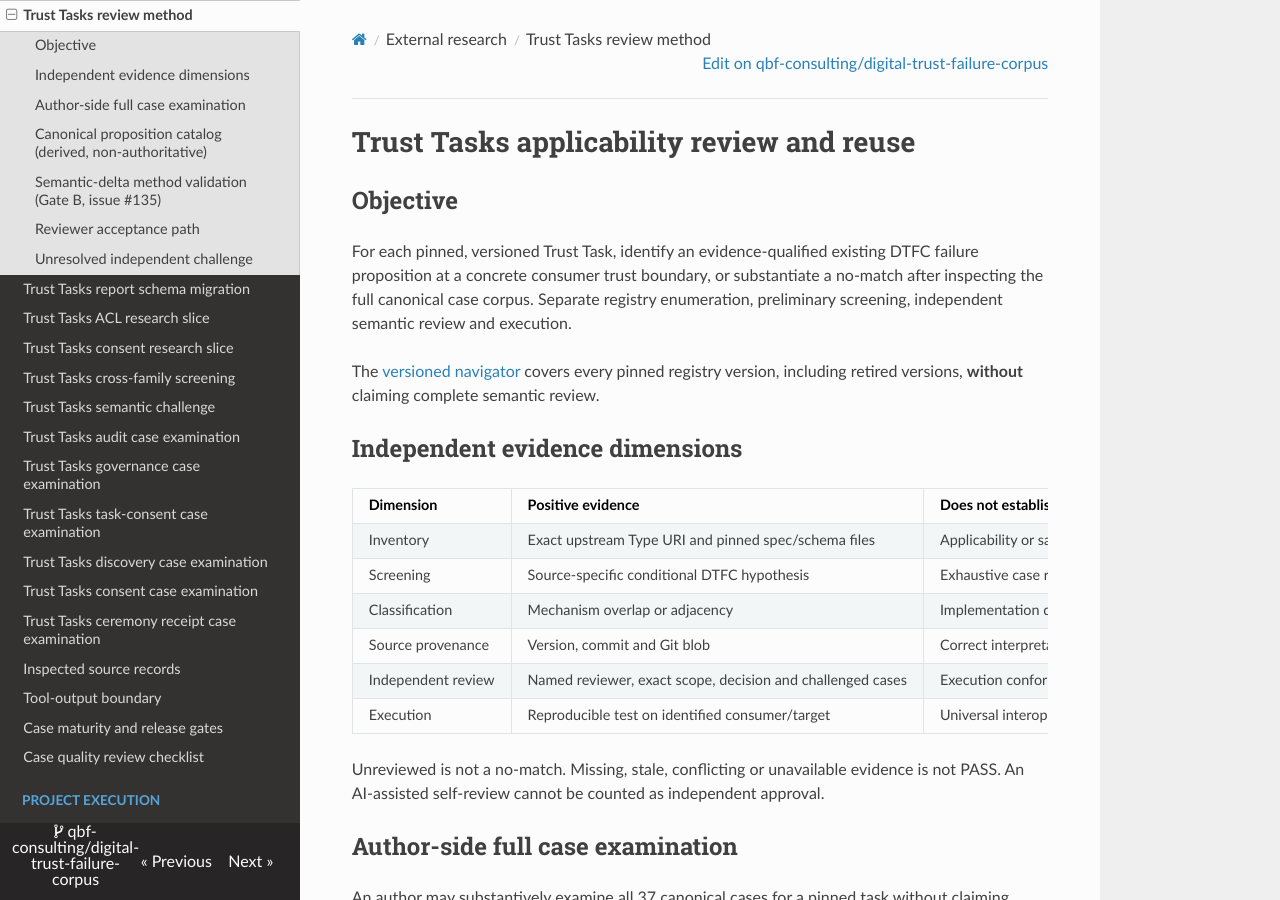
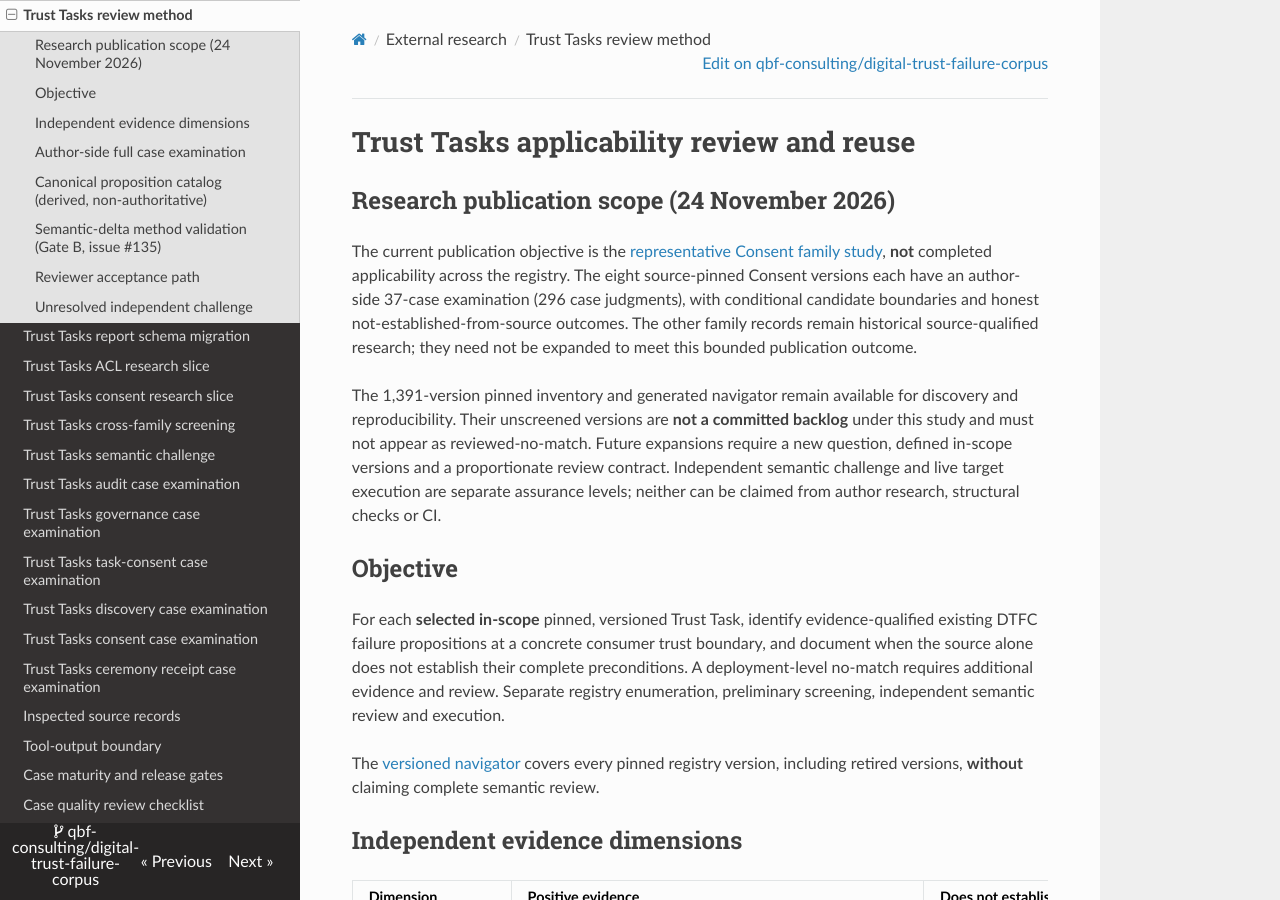
Before and after one commit to qbf-consulting/digital-trust-failure-corpus, an MkDocs documentation site: the page built from docs/trust-tasks-review-method.md, in a window 1280 px wide and 900 px high. Built offline with MkDocs 1.6.1, drawn with Linux system fonts in a browser that asks for light colours; nearby versions of some CDN libraries.

Commit message:
docs(method): bound applicability claims to selected consent family
Refs #135

Signed-off-by: sankarshan <1469458+sankarshanmukhopadhyay@users.noreply.github.com>

```diff
--- a/docs/trust-tasks-review-method.md
+++ b/docs/trust-tasks-review-method.md
@@ -1,10 +1,14 @@
 # Trust Tasks applicability review and reuse
+
+## Research publication scope (24 November 2026)
+
+The current publication objective is the [representative Consent family study](trust-tasks-representative-consent-study.md), **not** completed applicability across the registry. The eight source-pinned Consent versions each have an author-side 37-case examination (296 case judgments), with conditional candidate boundaries and honest not-established-from-source outcomes. The other family records remain historical source-qualified research; they need not be expanded to meet this bounded publication outcome.
+
+The 1,391-version pinned inventory and generated navigator remain available for discovery and reproducibility. Their unscreened versions are **not a committed backlog** under this study and must not appear as reviewed-no-match. Future expansions require a new question, defined in-scope versions and a proportionate review contract. Independent semantic challenge and live target execution are separate assurance levels; neither can be claimed from author research, structural checks or CI.
 
 ## Objective
 
-For each pinned, versioned Trust Task, identify an evidence-qualified existing
-DTFC failure proposition at a concrete consumer trust boundary, or substantiate
-a no-match after inspecting the full canonical case corpus. Separate registry
+For each **selected in-scope** pinned, versioned Trust Task, identify evidence-qualified existing DTFC failure propositions at a concrete consumer trust boundary, and document when the source alone does not establish their complete preconditions. A deployment-level no-match requires additional evidence and review. Separate registry
 enumeration, preliminary screening, independent semantic review and execution.
 
 The [versioned navigator](trust-tasks/index.md) covers every pinned registry
```
